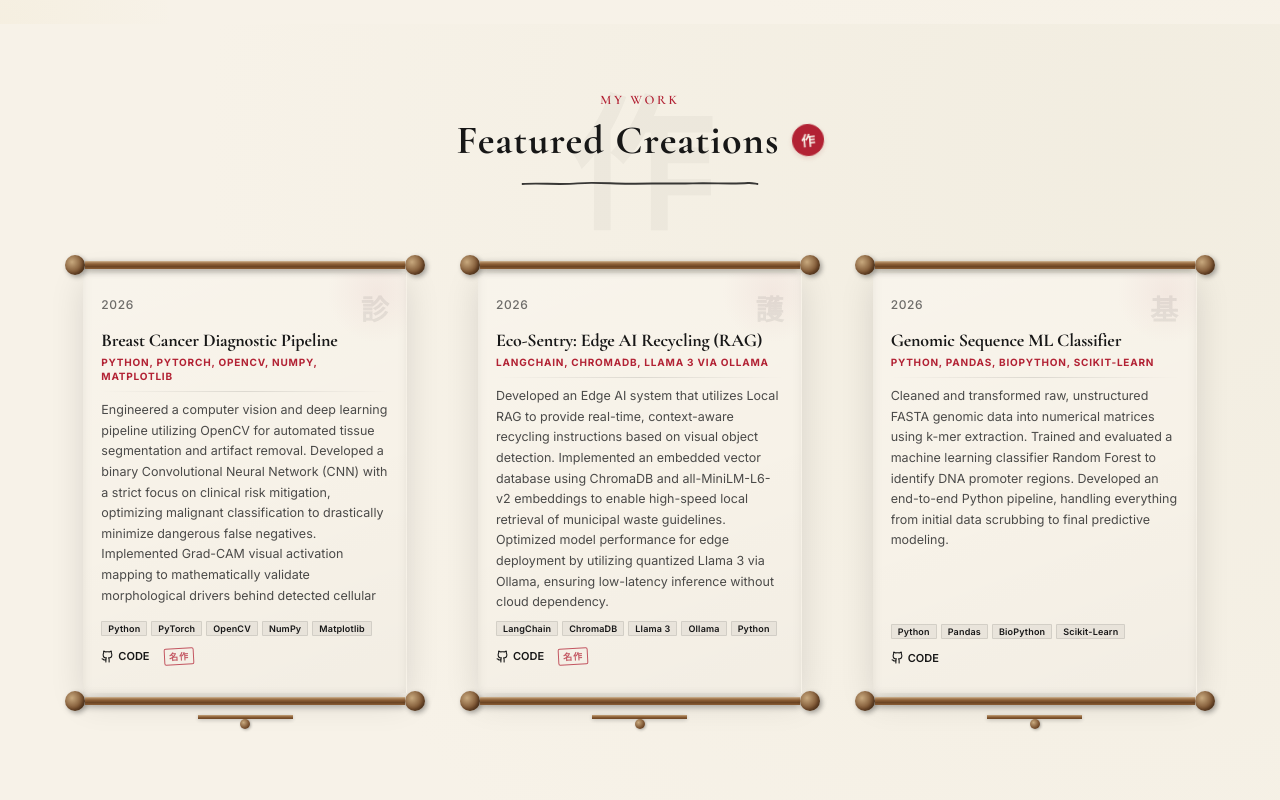
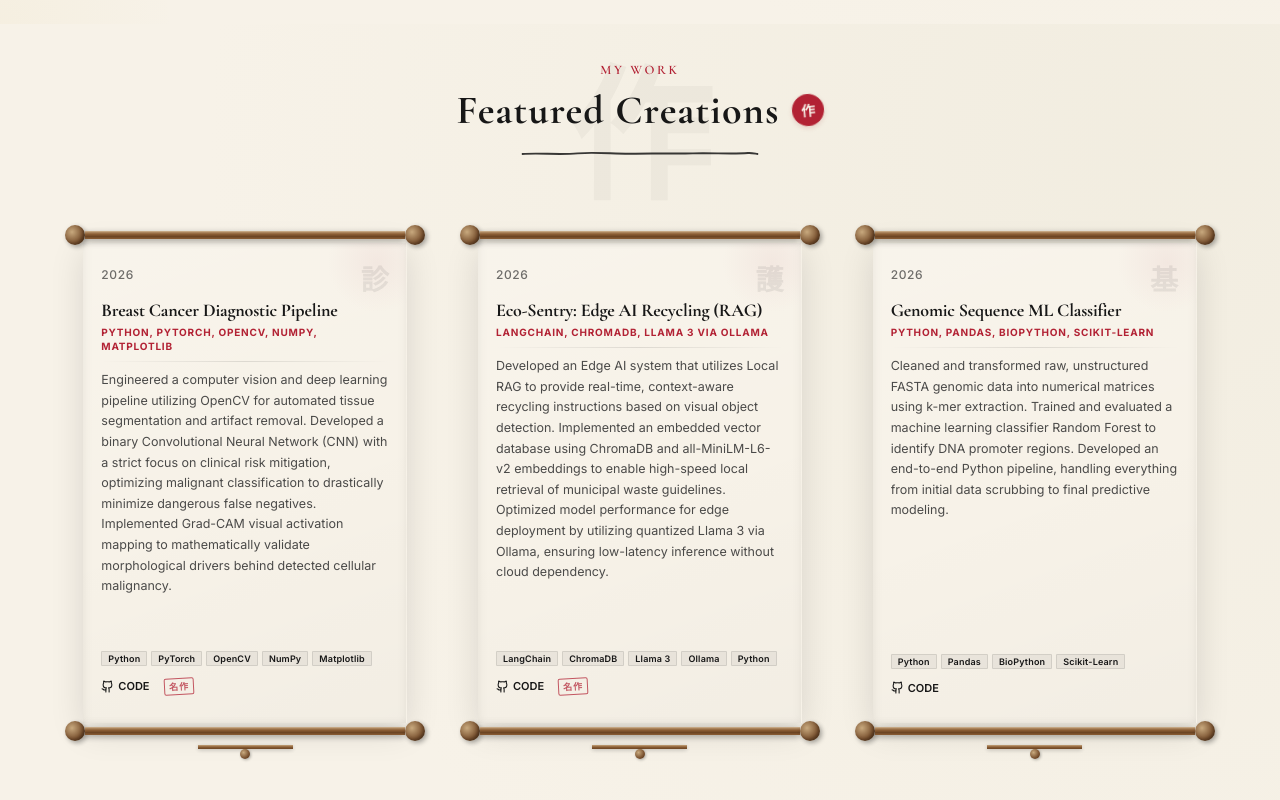
Before and after one commit to TKUN3110/portfolio, a Next.js app: page / in a window 1280 px wide. Shown: the part 2379-3179 px from the top of the page. Built offline with nearby package versions, Linux system fonts and the light colour scheme.

Commit message:
Increase scroll card height to 480px and hide scrollbars to keep layout unified

```diff
--- a/components/projects/ProjectCard.tsx
+++ b/components/projects/ProjectCard.tsx
@@ -56,7 +56,7 @@ export default function ProjectCard({ project, scrollYProgress, delay = 0, index
   const year = projectYears[project.id] ?? '2026';
 
   // Map the parent's scroll progress (0.1 to 0.75) to a height in pixels
-  const paperHeight = useTransform(scrollYProgress, [0.1, 0.75], ["0px", "420px"]);
+  const paperHeight = useTransform(scrollYProgress, [0.1, 0.75], ["0px", "480px"]);
   const contentOpacity = useTransform(scrollYProgress, [0.3, 0.75], [0, 1]);
   const tassleOpacity = useTransform(scrollYProgress, [0.4, 0.75], [0, 1]);
 
@@ -104,7 +104,7 @@ export default function ProjectCard({ project, scrollYProgress, delay = 0, index
           {/* Content Wrapper */}
           <motion.div
             style={{
-              height: '420px',
+              height: '480px',
               width: '100%',
               padding: '24px 18px 28px',
               display: 'flex',
@@ -138,7 +138,7 @@ export default function ProjectCard({ project, scrollYProgress, delay = 0, index
             <div style={{ width: '100%', height: 1, background: 'linear-gradient(90deg, transparent, rgba(28,28,28,0.12), transparent)', margin: '8px 0' }} />
 
             {/* Description */}
-            <p style={{ fontSize: '12.5px', lineHeight: '1.65', color: 'var(--charcoal-light)', opacity: 0.88, flexGrow: 1, marginBottom: '12px', overflowY: 'auto' }}>
+            <p style={{ fontSize: '12.5px', lineHeight: '1.65', color: 'var(--charcoal-light)', opacity: 0.88, flexGrow: 1, marginBottom: '12px', overflowY: 'hidden' }}>
               {project.description}
             </p>
 
@@ -206,7 +206,7 @@ export default function ProjectCard({ project, scrollYProgress, delay = 0, index
       <style jsx>{`
         .card-wrapper {
           width: 100%;
-          min-height: 480px;
+          min-height: 540px;
           display: flex;
           justify-content: center;
           align-items: center;
```
